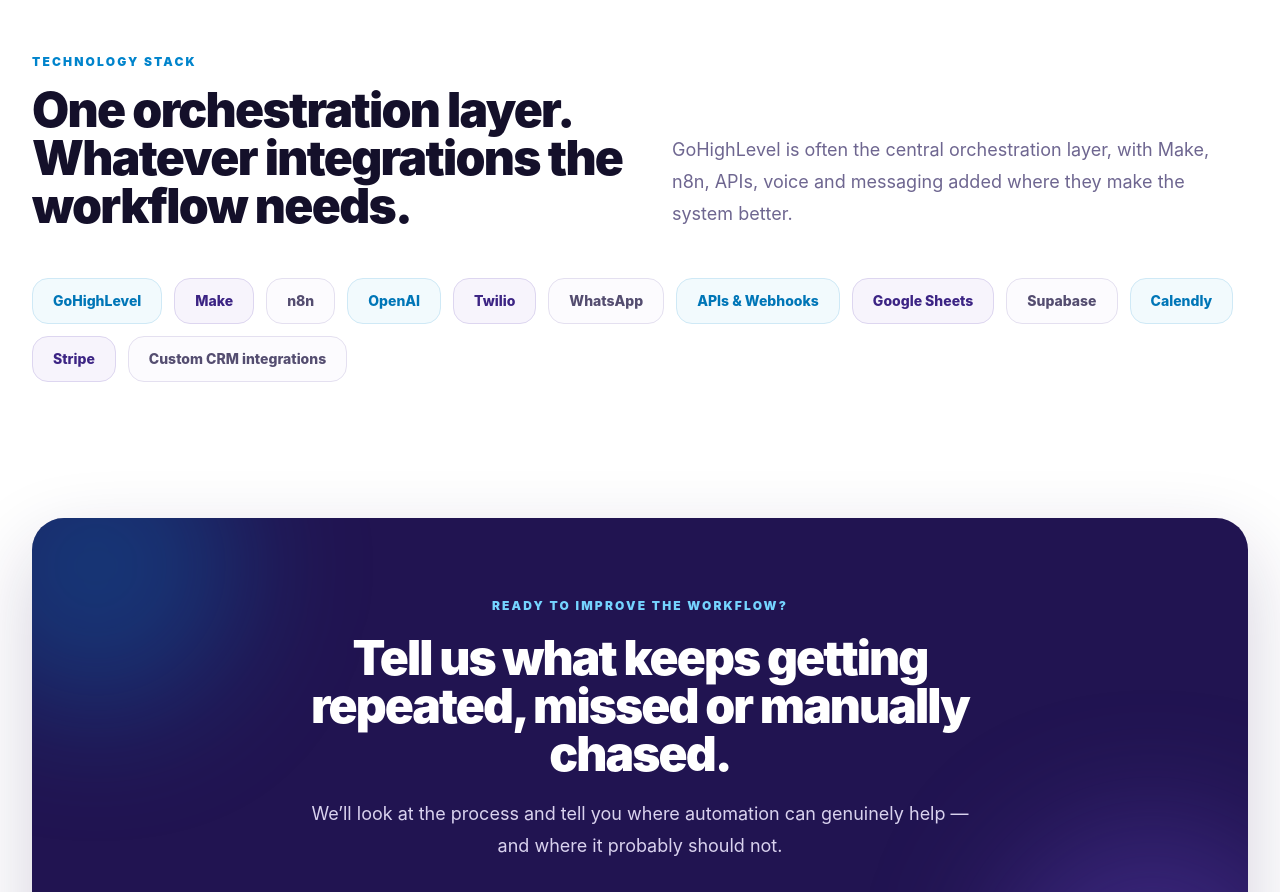
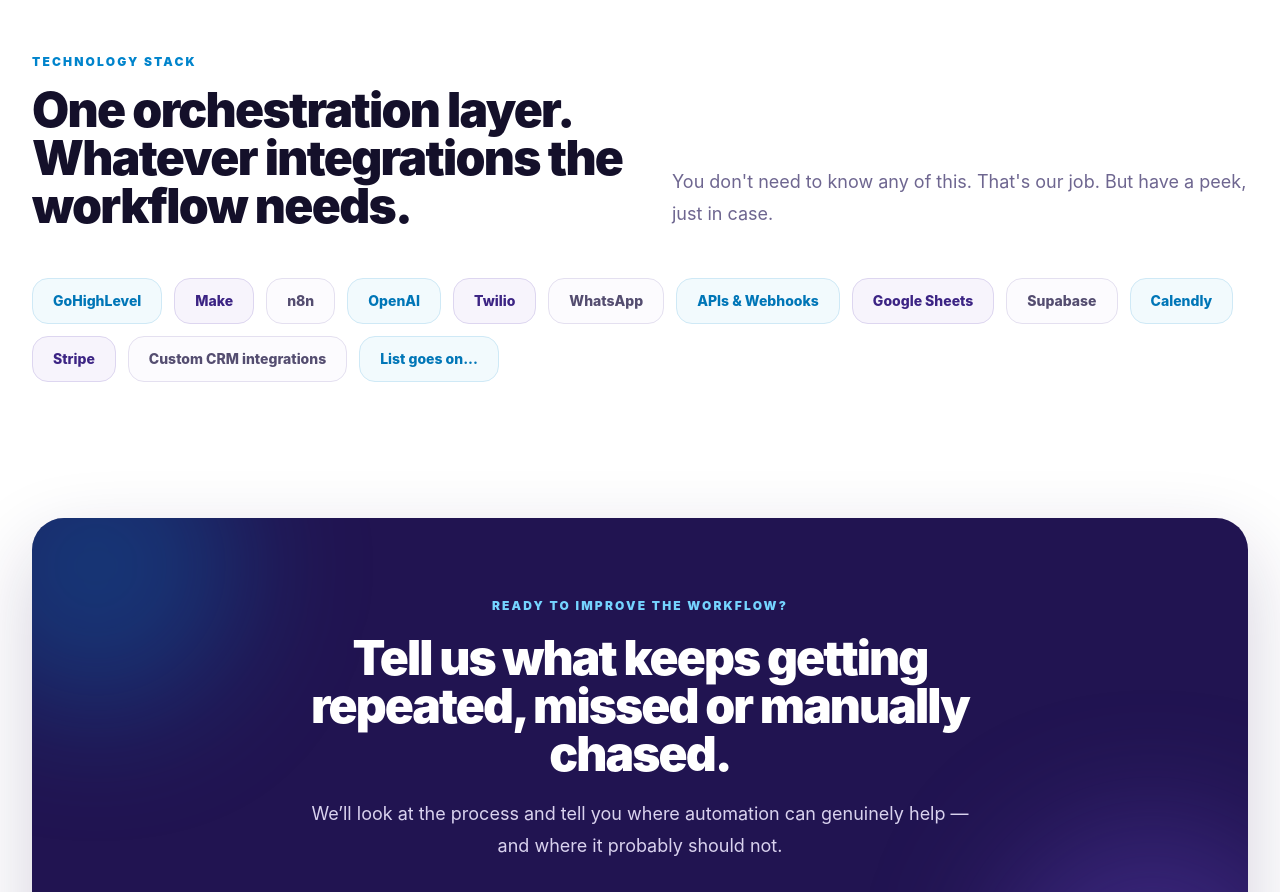
Before and after one commit to Yaggi-elysium/redddizzz-2, a React (Vite) app: page / in a window 1280 px wide. Shown: the part 4580-5472 px from the top of the page. Built offline with nearby package versions, Linux system fonts and the light colour scheme.

Commit message:
Update TechStack.tsx

```diff
--- a/src/components/TechStack.tsx
+++ b/src/components/TechStack.tsx
@@ -1,4 +1,4 @@
-const tech = ['GoHighLevel', 'Make', 'n8n', 'OpenAI', 'Twilio', 'WhatsApp', 'APIs & Webhooks', 'Google Sheets', 'Supabase', 'Calendly', 'Stripe', 'Custom CRM integrations'];
+const tech = ['GoHighLevel', 'Make', 'n8n', 'OpenAI', 'Twilio', 'WhatsApp', 'APIs & Webhooks', 'Google Sheets', 'Supabase', 'Calendly', 'Stripe', 'Custom CRM integrations', 'List goes on...'];
 
 export default function TechStack() {
   return (
@@ -9,7 +9,7 @@
             <div className="text-xs font-black uppercase tracking-[0.18em] text-[#0084CC]">Technology stack</div>
             <h2 className="mt-4 text-4xl font-black tracking-[-0.035em] text-[#14102A] sm:text-5xl">One orchestration layer. Whatever integrations the workflow needs.</h2>
           </div>
-          <p className="text-lg leading-8 text-[#6E6690] lg:max-w-xl lg:justify-self-end">GoHighLevel is often the central orchestration layer, with Make, n8n, APIs, voice and messaging added where they make the system better.</p>
+          <p className="text-lg leading-8 text-[#6E6690] lg:max-w-xl lg:justify-self-end">You don't need to know any of this. That's our job. But have a peek, just in case.</p>
         </div>
 
         <div className="mt-12 flex flex-wrap gap-3">
```
